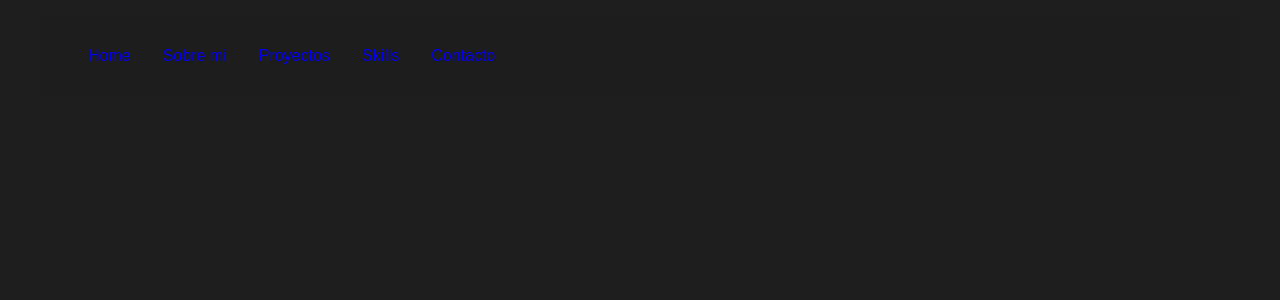
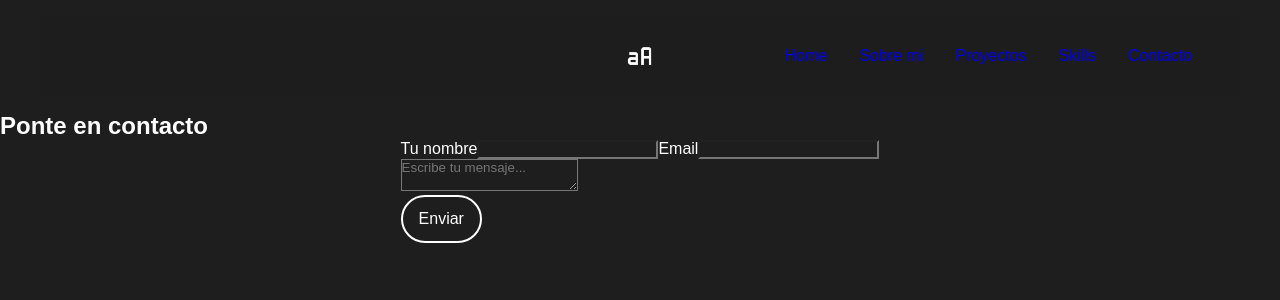
Before and after one commit to alanfrancoa/portfolio, a React (Vite) app in the folder portfolio-personal/: page /contacto in a window 1280 px wide. Shown: the top 300 px of the page. Built offline with nearby package versions, Linux system fonts and the light colour scheme; a web font is replaced by a local one.

Commit message:
Se agrega componente para contacto, falta dar estilo.

```diff
--- a/portfolio-personal/package.json
+++ b/portfolio-personal/package.json
@@ -10,6 +10,7 @@
     "preview": "vite preview"
   },
   "dependencies": {
+    "@emailjs/browser": "^3.12.1",
     "react": "^18.2.0",
     "react-dom": "^18.2.0",
     "react-router": "^6.21.2",
--- a/portfolio-personal/src/App.jsx
+++ b/portfolio-personal/src/App.jsx
@@ -6,6 +6,7 @@ import Intro from './Components/Intro/intro';
 import About from './Components/About/about';
 import Works from './Components/Works/works';
 import Skills from './Components/Skills/Skills';
+import ContactUs from './Components/Contact/ContactUs';
 
 function App() {
   return (
@@ -17,6 +18,7 @@ function App() {
           <Route path="/sobre-mi" component={About} />
           <Route path="/proyectos" component={Works} />
           <Route path="/skills" component={Skills} />
+          <Route path="/contacto" component={ContactUs} />
         </Switch>
       </>
     </Router>
--- /dev/null
+++ b/portfolio-personal/src/Components/Contact/ContactUs.css
@@ -0,0 +1,64 @@
+/* Añade estos estilos a tu archivo CSS */
+
+.title {
+  font-size: 24px;
+  font-weight: bold;
+  text-align: center;
+  margin-bottom: 20px;
+}
+
+.contact-box {
+  display: flex;
+  flex-direction: column;
+  align-items: center;
+}
+
+.form-container {
+  max-width: 400px;
+  margin: 0 auto;
+  background-color: #fff;
+  padding: 20px;
+  box-shadow: 0 0 10px rgba(0, 0, 0, 0.1);
+  text-align: center;
+}
+
+input[type="submit"] {
+  margin-right: 1rem;
+  height: 3rem;
+  border-radius: 2rem;
+  border: 2px solid white;
+  background-color: transparent;
+  color: white;
+  padding: 0rem 1rem 0rem 1rem;
+  font-size: 1rem;
+  display: flex;
+  align-items: center;
+  justify-content: center;
+}
+
+.field {
+  display: flex;
+  flex-direction: column;
+  margin-bottom: 15px;
+  text-align: left;
+}
+
+.field label {
+  font-size: 12px;
+  color: #777;
+  margin-bottom: 5px;
+}
+
+.field input,
+.field textarea {
+  margin: 4px;
+  min-width: 250px;
+  line-height: 1.5;
+  font-size: 14px;
+  padding: 8px;
+}
+
+.envio:hover {
+  background-color: rgba(255, 255, 0, 0.2);
+  border: 2px ridge yellow;
+}
--- /dev/null
+++ b/portfolio-personal/src/Components/Contact/ContactUs.jsx
@@ -0,0 +1,41 @@
+import React from 'react'
+import './ContactUs.css'
+import { useRef } from 'react';
+import emailjs from '@emailjs/browser';
+
+const ContactUs = () => {
+
+  const form = useRef();
+
+  const sendEmail = (e) => {
+    e.preventDefault();
+
+    emailjs.sendForm('service_3btmhs5', 'template_eec73h9', form.current, '-MMHy32_rCDJ8vdEb')
+      .then((result) => {
+        console.log(result.text);
+      }, (error) => {
+        console.log(error.text)
+      })
+  }
+
+  return (
+
+    <div>
+      <span className='title'>Ponte en contacto</span>
+      <div className='contact-box'>
+      <form ref={form} onSubmit={sendEmail}>
+        <label>Tu nombre</label>
+        <input type="text" name="user_name" />
+        <label>Email</label>
+        <input type="email" name="user_email" />
+        <div className='message-area'>
+        <textarea name="message" placeholder='Escribe tu mensaje...' />
+        <input type="submit" value="Enviar" className='envio'/>
+        </div>
+      </form>
+      </div>
+    </div>
+  )
+}
+
+export default ContactUs
--- a/portfolio-personal/src/Components/Intro/intro.jsx
+++ b/portfolio-personal/src/Components/Intro/intro.jsx
@@ -1,11 +1,14 @@
 //import React from 'react'
 import './intro.css'
 import alan from '../../assets/Alan-image.png'
-import {Link} from 'react-scroll'
-import contact from '../../assets/contact.png'
 import portfolio from '../../assets/portfolio.png'
 
 const Intro = () => {
+
+  const handleClick = (url) => {
+    window.open(url, '_blank');
+  }
+
   return (
     <section id="intro">
         <div className="introContent">
@@ -13,8 +16,7 @@ const Intro = () => {
             <span className="introText">soy <span className="introName">Alan</span><br /> Frontend Developer</span>
             <p className="introPara">Soy un apasionado del desarrollo web, <br/>siempre en búsqueda de inspiración creativa y ansioso por adquirir nuevos conocimientos.<br/> Cada proyecto es un nuevo desafío que me entusiasma abordar. <br/>Siempre estoy aprendiendo y explorando nuevas formas de mejorar mis habilidades. <br/>¿Listo para crear algo increíble juntos?</p>
             <div className="buttonsIntro">
-                <Link to='google.com'><button className="introBtn"><img src={portfolio} alt="CV" className="imgBtn" />Ver CV</button></Link>
-                <Link to='google.com'><button className="introBtn"><img src={contact} alt="Contacto" className="imgBtn" />Contacto</button></Link>
+                <button className="introBtn" onClick={() => handleClick('https://drive.google.com/file/d/1TO6UBT9DeoZvWz7b1pFDi8YvkrmwY0tb/view?usp=sharing')}><img src={portfolio} alt="CV" className="imgBtn" />Ver CV</button>
             </div>
         </div>
         <img src={alan} alt="Alan-background" className="bg" />
--- a/portfolio-personal/src/Components/NavBar/navbar.css
+++ b/portfolio-personal/src/Components/NavBar/navbar.css
@@ -1,4 +1,5 @@
-.navbar{
+/* Estilos para el contenedor navbar */
+.navbar {
   background-color: rgba(30, 30, 30, 0.56);
   height: 5rem;
   width: 100vw;
@@ -13,43 +14,32 @@
   z-index: 3;
 }
 
+/* Estilos para el logo */
 .logo {
-    object-fit: cover;
+  object-fit: contain;
   height: 3rem; /* Ajusta el tamaño de la imagen */
   width: auto;
 }
 
-.desktopMenuListItem{
+/* Estilos para los enlaces del menú */
+.desktopMenu {
+  display: flex;
+  align-items: center;
+}
+
+.desktopMenuListItem {
   margin: 1rem;
   cursor: pointer;
 }
-.desktopMenuListItem:hover{
+
+.desktopMenuListItem:hover {
   padding-bottom: 0.5rem;
   border-bottom: 3px ridge yellow;
 }
-.desktopMenuBtn{
-    height: 3rem;
-    border-radius: 2rem;
-    border: 2px solid white;
-    background-color: transparent;
-    color: white;
-    padding: 0rem 1rem 0rem 1rem;
-    font-size: 1rem;
-    display: flex;
-    align-items: center;
-    justify-content: center;
-}
-.desktopMenuBtn:hover{
-    background-color: rgba(255, 255, 0, 0.2);
-    border: 2px ridge yellow;
-}
 
-.desktopMenuImg{
-    object-fit: cover;
-    height: 1rem;
-    width: auto;
-    margin: 0;
-    margin-right: 1rem;
+/* Alineación del logo a la izquierda */
+.logo {
+  order: -1;
 }
 
 /* Estilos para el menú hamburguesa */
--- a/portfolio-personal/src/Components/NavBar/navbar.jsx
+++ b/portfolio-personal/src/Components/NavBar/navbar.jsx
@@ -2,7 +2,8 @@
 import React, { useState } from 'react';
 import { Link } from 'react-router-dom';
 import './navbar.css';
-import contact from '../../assets/contact.png';
+import menu from '../../assets/menu.png';
+import logo from '../../assets/logo.png'
 
 const NavBar = () => {
   const [isMobileMenuOpen, setMobileMenuOpen] = useState(false);
@@ -13,19 +14,23 @@ const NavBar = () => {
 
   return (
     <nav className="navbar">
+      <div className="left">
+        <img src={logo} alt="" className="logo" />
+      </div>
+
+      <div className="right">
         <div className="desktopMenu">
           <Link to="/" className="desktopMenuListItem">Home</Link>
           <Link to="/sobre-mi" className="desktopMenuListItem">Sobre mi</Link>
           <Link to="/proyectos" className="desktopMenuListItem">Proyectos</Link>
           <Link to="/skills" className="desktopMenuListItem">Skills</Link>
-        {/* Botón de contacto en la versión de escritorio */}
           <Link to="/contacto" className="desktopMenuListItem">Contacto</Link>
         </div>
 
         {/* Menú hamburguesa para dispositivos móviles */}
         <div className="mobileMenu">
           <button className="mobileMenuBtn" onClick={toggleMobileMenu}>
-          <img src={contact} alt="" className="mobileMenuImg" /> Menu
+            <img src={menu} alt="" className="mobileMenuImg" /> Menu
           </button>
 
           {isMobileMenuOpen && (
@@ -34,13 +39,13 @@ const NavBar = () => {
               <Link to="/sobre-mi" onClick={toggleMobileMenu}>Sobre mi</Link>
               <Link to="/proyectos" onClick={toggleMobileMenu}>Proyectos</Link>
               <Link to="/skills" onClick={toggleMobileMenu}>Skills</Link>
-            {/* Botón de contacto en la versión móvil */}
               <Link to="/contacto" onClick={toggleMobileMenu}>Contacto</Link>
             </div>
           )}
+        </div>
       </div>
     </nav>
   );
 }
 
-export default NavBar;
+export default NavBar
```
Also changed, not shown: 1 other file (tests, documents, lock files or other folders). Lines whose indentation alone changed are shown as unchanged.
